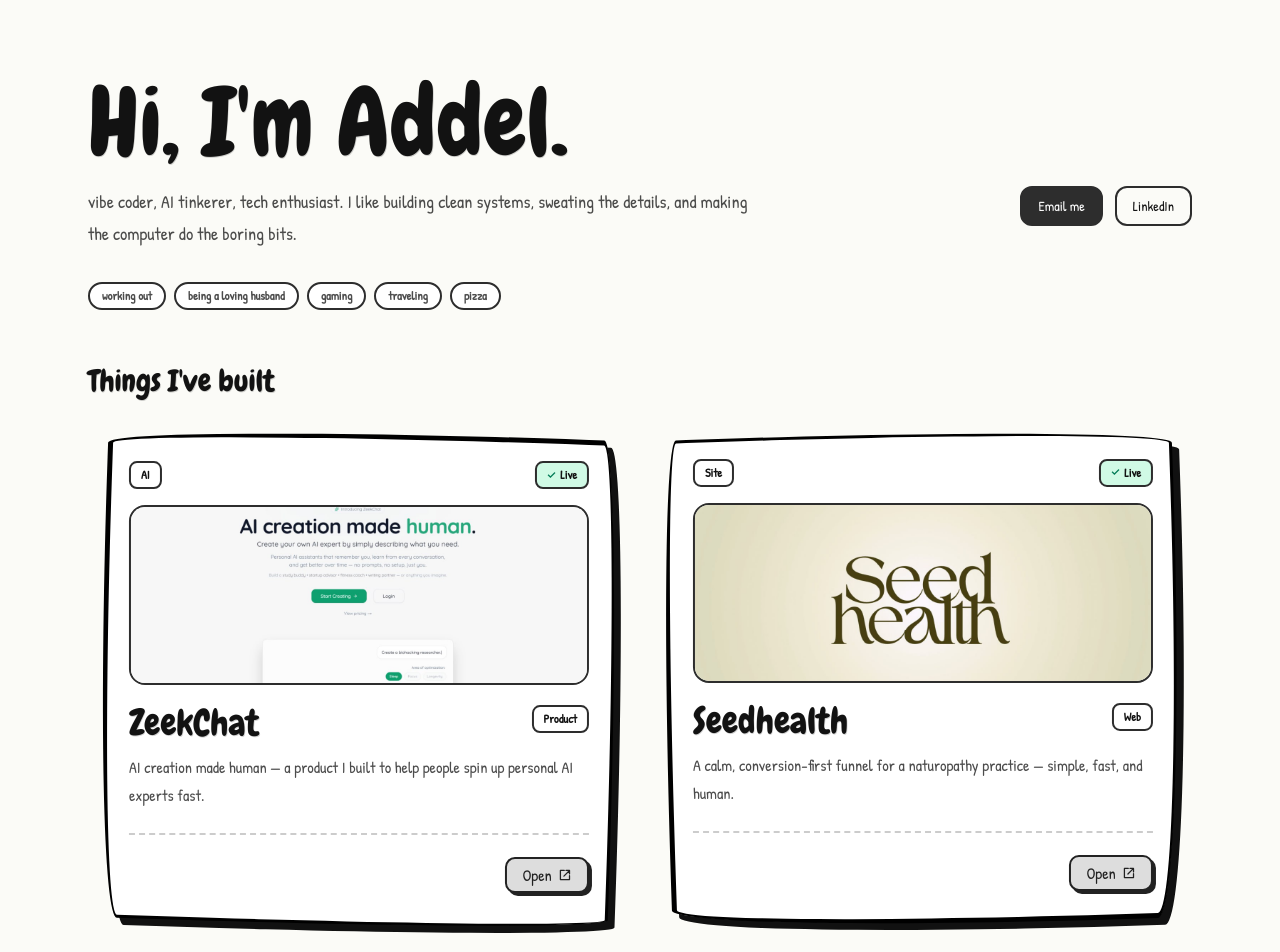
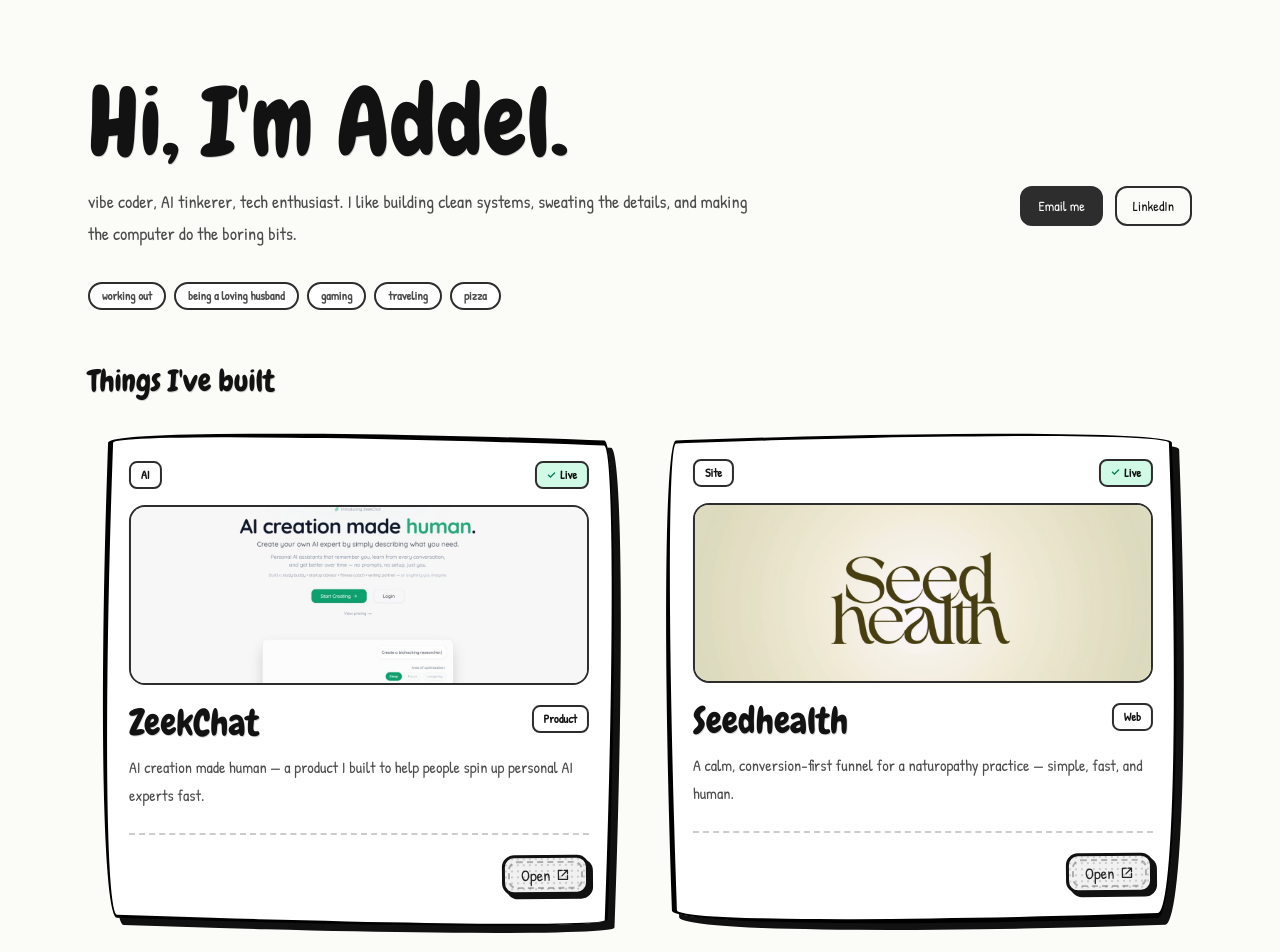
Before and after one commit to addelh/addel-xyz, a Next.js app: page / in a window 1280 px wide. Shown: the top 952 px of the page. Built offline with nearby package versions, Linux system fonts and the light colour scheme.

Commit message:
style(cta): louder comic hover + orange pop; fix ink cursor timing

```diff
--- a/src/app/globals.css
+++ b/src/app/globals.css
@@ -70,27 +70,55 @@
   height: 100%;
 }
 
-/* CTA style inspired by CodePen .evenboxinner */
+/* CTA style (loud comic label/button vibe) */
 .comic-cta {
+  position: relative;
   display: inline-flex;
   align-items: center;
   justify-content: center;
   gap: 0.375rem;
-  padding: 0.5rem 0.95rem;
-  background: #ddd;
-  border: 2px solid #222;
-  border-radius: 10px;
-  box-shadow: 3px 3px 0 #222;
+  padding: 0.55rem 1rem;
+  background:
+    radial-gradient(circle at 1px 1px, rgba(0, 0, 0, 0.18) 0.7px, transparent 0.75px)
+      0 0 / 6px 6px,
+    #f1f1f1;
+  border: 3px solid #111;
+  border-radius: 12px;
+  box-shadow: 4px 4px 0 #111;
   line-height: 1;
-  transition: background-color 160ms ease, transform 160ms ease;
+  transform: rotate(-0.6deg);
+  transition:
+    background-color 150ms ease,
+    transform 150ms ease,
+    box-shadow 150ms ease;
+}
+
+.comic-cta::before {
+  content: "";
+  position: absolute;
+  inset: 3px;
+  border: 2px dashed rgba(0, 0, 0, 0.28);
+  border-radius: 9px;
+  pointer-events: none;
 }
 
 @media (hover: hover) and (pointer: fine) {
   .comic-cta:hover {
-    background: #e7e7e7;
+    background:
+      radial-gradient(circle at 1px 1px, rgba(0, 0, 0, 0.14) 0.7px, transparent 0.75px)
+        0 0 / 6px 6px,
+      #ff8a00;
+    transform: translate(-1px, -1px) rotate(-1.2deg);
+    box-shadow: 6px 6px 0 #111;
   }
+
+  .comic-cta:active {
+    transform: translate(1px, 1px) rotate(-0.6deg);
+    box-shadow: 2px 2px 0 #111;
+  }
+
   .vox-card-shell:hover .comic-cta {
-    transform: translateY(-1px);
+    transform: translate(-0.5px, -0.5px) rotate(-1deg);
   }
 }
 
--- a/src/components/InkCursor.tsx
+++ b/src/components/InkCursor.tsx
@@ -160,8 +160,12 @@
         return;
       }
 
-      const frameDelta = Math.min((time - lastFrameTime) / 16.67, 2);
+      const deltaSeconds = Math.min((time - lastFrameTime) / 1000, 1 / 30);
       lastFrameTime = time;
+
+      // Keep the exact "tuned at 60fps" feel, but make it time-delta based so
+      // higher refresh-rate displays (120/144Hz) don't slow the animation down.
+      const sixtyFpsFactor = deltaSeconds * 60;
 
       context.clearRect(0, 0, viewportWidth, viewportHeight);
       context.fillStyle = INK_COLOR;
@@ -169,10 +173,10 @@
       let liveCount = 0;
       for (let index = 0; index < particles.length; index += 1) {
         const particle = particles[index];
-        particle.x += particle.vx * frameDelta;
-        particle.y += particle.vy * frameDelta;
-        particle.radius += particle.growth * frameDelta;
-        particle.alpha -= particle.decay * frameDelta;
+        particle.x += particle.vx * sixtyFpsFactor;
+        particle.y += particle.vy * sixtyFpsFactor;
+        particle.radius += particle.growth * sixtyFpsFactor;
+        particle.alpha -= particle.decay * sixtyFpsFactor;
 
         if (particle.alpha <= 0) {
           continue;
```
